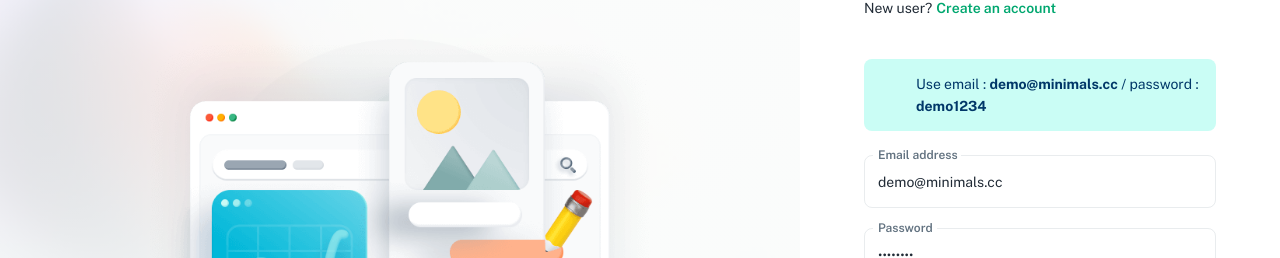
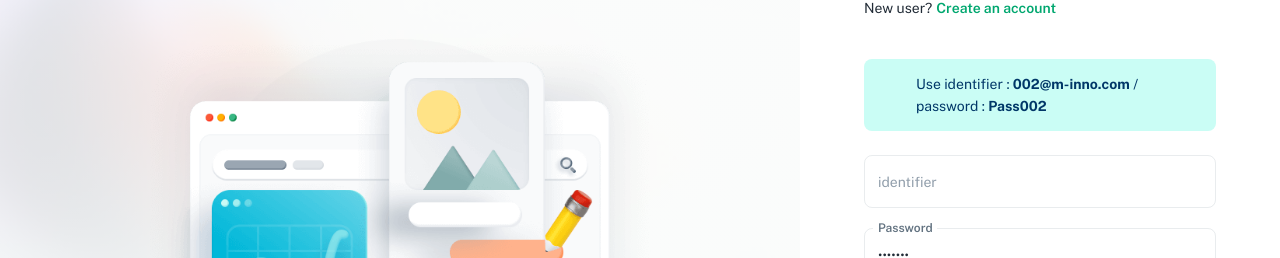
Before and after one commit to jakhsu/interview-omniway, a Next.js app: page /auth/jwt/login in a window 1280 px wide. Shown: the part 215-473 px from the top of the page. Built offline with nearby package versions, Linux system fonts and the light colour scheme; no server answers; some icons are missing.

Commit message:
change login email to identifier

```diff
--- a/src/auth/context/jwt/auth-provider.js
+++ b/src/auth/context/jwt/auth-provider.js
@@ -100,9 +100,9 @@ export function AuthProvider({ children }) {
   }, [initialize]);
 
   // LOGIN
-  const login = useCallback(async (email, password) => {
+  const login = useCallback(async (identifier, password) => {
     const data = {
-      email,
+      identifier,
       password,
     };
 
--- a/src/sections/auth/jwt/jwt-login-view.js
+++ b/src/sections/auth/jwt/jwt-login-view.js
@@ -41,13 +41,13 @@ export default function JwtLoginView() {
   const password = useBoolean();
 
   const LoginSchema = Yup.object().shape({
-    email: Yup.string().required('Email is required').email('Email must be a valid email address'),
+    identifier: Yup.string().required('Identifier is required'),
     password: Yup.string().required('Password is required'),
   });
 
   const defaultValues = {
-    email: 'demo@minimals.cc',
-    password: 'demo1234',
+    identifier: '002@m-inno.com',
+    password: 'Pass002',
   };
 
   const methods = useForm({
@@ -63,7 +63,7 @@ export default function JwtLoginView() {
 
   const onSubmit = handleSubmit(async (data) => {
     try {
-      await login?.(data.email, data.password);
+      await login?.(data.identifier, data.password);
 
       router.push(returnTo || PATH_AFTER_LOGIN);
     } catch (error) {
@@ -89,7 +89,7 @@ export default function JwtLoginView() {
 
   const renderForm = (
     <Stack spacing={2.5}>
-      <RHFTextField name="email" label="Email address" />
+      <RHFTextField name="Identifier" label="identifier" />
 
       <RHFTextField
         name="password"
@@ -128,7 +128,7 @@ export default function JwtLoginView() {
       {renderHead}
 
       <Alert severity="info" sx={{ mb: 3 }}>
-        Use email : <strong>demo@minimals.cc</strong> / password :<strong> demo1234</strong>
+        Use identifier : <strong>002@m-inno.com</strong> / password :<strong> Pass002</strong>
       </Alert>
 
       {!!errorMsg && (
--- a/src/utils/axios.js
+++ b/src/utils/axios.js
@@ -31,7 +31,7 @@ export const endpoints = {
   calendar: '/api/calendar',
   auth: {
     me: '/api/auth/me',
-    login: '/api/auth/login',
+    login: '/api/auth/local',
     register: '/api/auth/register',
   },
   mail: {
```
